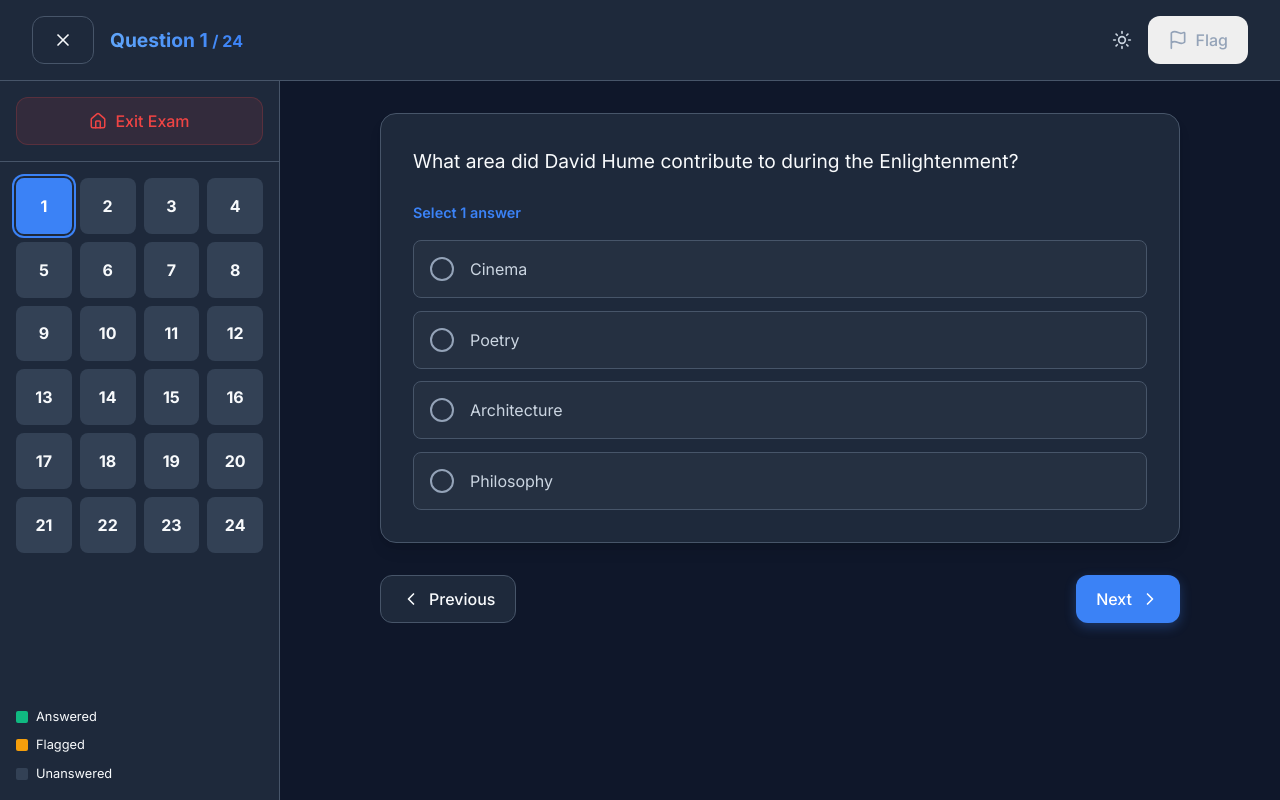
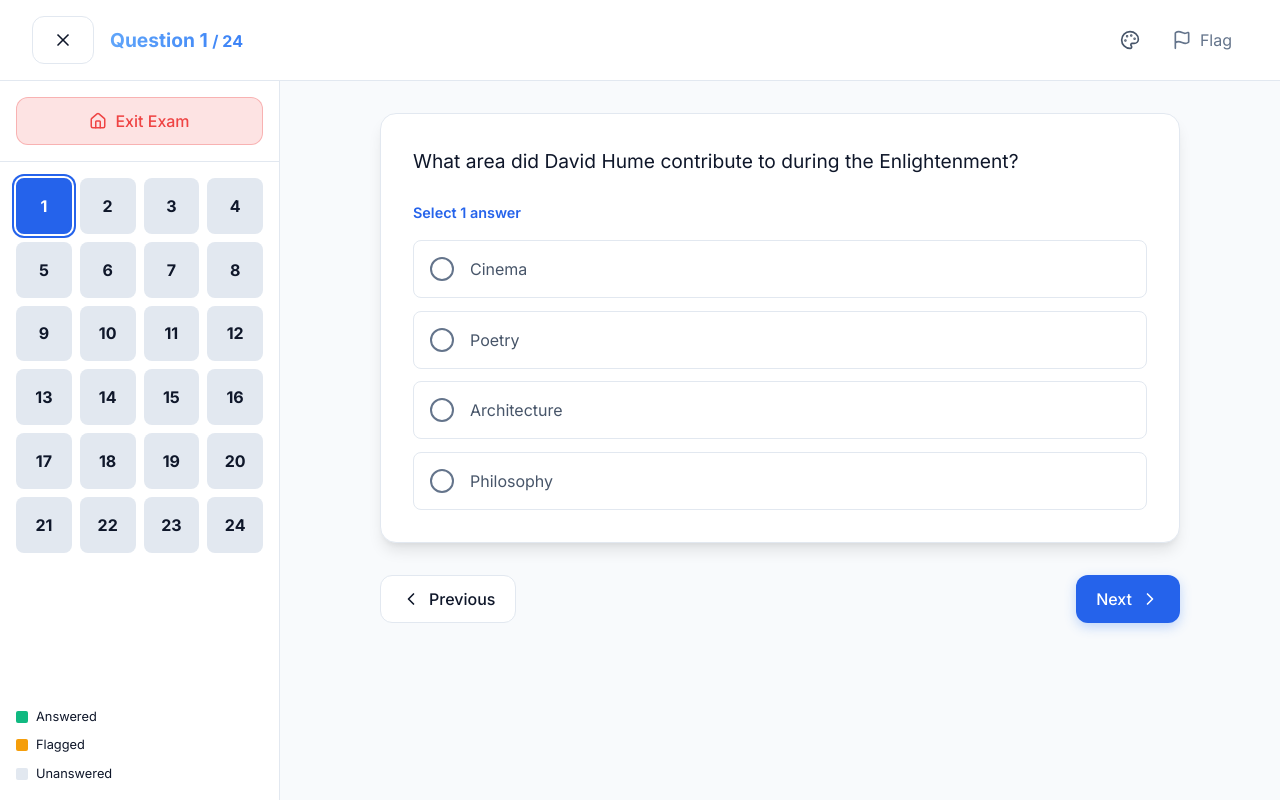
Before and after one commit to superarvind007/lifeintheuk, a React (Vite) app: page / in a window 1280 px wide. Both pictures are taken after a click on the button "Start Exam". Built offline with nearby package versions, Linux system fonts and the light colour scheme.

Commit message:
themes added

```diff
--- a/src/App.jsx
+++ b/src/App.jsx
@@ -14,7 +14,9 @@ function App() {
   const [isSearchOpen, setIsSearchOpen] = useState(false);
 
   const [theme, setTheme] = useState(() => {
-    return localStorage.getItem('life_uk_theme') || 'dark';
+    const saved = localStorage.getItem('life_uk_theme');
+    const allowed = ['light', 'dark', 'gradient'];
+    return allowed.includes(saved) ? saved : 'light';
   });
 
   useEffect(() => {
@@ -23,7 +25,11 @@ function App() {
   }, [theme]);
 
   const toggleTheme = () => {
-    setTheme(prev => prev === 'dark' ? 'light' : 'dark');
+    const themes = ['light', 'dark', 'gradient'];
+    setTheme(prev => {
+      const nextIdx = (themes.indexOf(prev) + 1) % themes.length;
+      return themes[nextIdx];
+    });
   };
 
   const startExam = (mode, setType, categories = ['All']) => {
--- a/src/components/ExamScreen.jsx
+++ b/src/components/ExamScreen.jsx
@@ -1,5 +1,5 @@
 import React, { useState, useEffect } from 'react';
-import { Menu, X, Clock, ChevronLeft, ChevronRight, CheckSquare, Flag, Home, Sun, Moon } from 'lucide-react';
+import { Menu, X, Clock, ChevronLeft, ChevronRight, CheckSquare, Flag, Home, Palette } from 'lucide-react';
 import { saveFlaggedIds, getFlaggedIds, getAnsweredIds, saveAnsweredIds } from '../utils';
 
 const ExamScreen = ({ mode, questions, initialFlags, initialAnswers, onSubmit, isFromFlaggedSet, onExit, theme, onToggleTheme }) => {
@@ -335,16 +335,22 @@ const ExamScreen = ({ mode, questions, initialFlags, initialAnswers, onSubmit, i
               background: 'transparent',
               color: 'var(--text-secondary)'
             }}
-            title={`Switch to ${theme === 'dark' ? 'Light' : 'Dark'} Mode`}
-            aria-label={`Switch to ${theme === 'dark' ? 'light' : 'dark'} mode`}
+            title={`Switch Theme (Current: ${theme.charAt(0).toUpperCase() + theme.slice(1)})`}
+            aria-label="Switch Theme"
           >
-            {theme === 'dark' ? <Sun size={20} /> : <Moon size={20} />}
+            <Palette size={20} />
           </button>
 
           <button
             className="btn"
             onClick={toggleFlag}
-            style={{ color: flagged.has(currentQ.question_id) ? 'var(--warning)' : 'var(--text-muted)' }}
+            style={{
+              backgroundColor: flagged.has(currentQ.question_id) ? 'var(--warning)' : 'transparent',
+              color: flagged.has(currentQ.question_id) ? '#1e293b' : 'var(--text-muted)', /* Dark text on warning bg */
+              fontWeight: flagged.has(currentQ.question_id) ? '600' : 'normal',
+              padding: '0.5rem 1rem',
+              transition: 'all 0.2s ease'
+            }}
           >
             <Flag size={20} fill={flagged.has(currentQ.question_id) ? 'currentColor' : 'none'} />
             {flagged.has(currentQ.question_id) ? 'Flagged' : 'Flag'}
--- a/src/components/WelcomeScreen.jsx
+++ b/src/components/WelcomeScreen.jsx
@@ -1,5 +1,5 @@
 import React, { useState, useEffect } from 'react';
-import { Play, Flag, Clock, BookOpen, AlertCircle, Trash2, HelpCircle, Sun, Moon, Map, Check } from 'lucide-react';
+import { Play, Flag, Clock, BookOpen, AlertCircle, Trash2, HelpCircle, Palette, Map, Check } from 'lucide-react';
 import { getFlaggedIds, saveFlaggedIds, getAnsweredIds, saveAnsweredIds } from '../utils';
 import questionsData from '../data/questions.json';
 
@@ -90,10 +90,10 @@ const WelcomeScreen = ({ onStart, totalQuestions, theme, onToggleTheme }) => {
           onClick={onToggleTheme}
           className="btn btn-secondary"
           style={{ padding: '0.6rem', borderRadius: '50%' }}
-          title={`Switch to ${theme === 'dark' ? 'Light' : 'Dark'} Mode`}
-          aria-label={`Switch to ${theme === 'dark' ? 'light' : 'dark'} mode`}
+          title={`Switch Theme (Current: ${theme.charAt(0).toUpperCase() + theme.slice(1)})`}
+          aria-label="Switch Theme"
         >
-          {theme === 'dark' ? <Sun size={20} /> : <Moon size={20} />}
+          <Palette size={20} />
         </button>
       </div>
 
--- a/src/index.css
+++ b/src/index.css
@@ -1,6 +1,26 @@
 @import url('https://fonts.googleapis.com/css2?family=Inter:wght@300;400;500;600;700&display=swap');
 
 :root {
+  /* Default: Light Theme */
+  --bg-primary: #f8fafc;
+  --bg-secondary: #ffffff;
+  --bg-tertiary: #e2e8f0;
+  --text-primary: #0f172a;
+  --text-secondary: #475569;
+  --text-muted: #64748b;
+  --accent: #2563eb;
+  --accent-hover: #1d4ed8;
+  --success: #10b981;
+  --danger: #ef4444;
+  --warning: #f59e0b;
+  --card-bg: #ffffff;
+  --border: #e2e8f0;
+  --border-focus: #60a5fa;
+  --radius: 0.75rem;
+  --sidebar-width: 280px;
+}
+
+[data-theme='dark'] {
   --bg-primary: #0f172a;
   --bg-secondary: #1e293b;
   --bg-tertiary: #334155;
@@ -9,27 +29,24 @@
   --text-muted: #94a3b8;
   --accent: #3b82f6;
   --accent-hover: #2563eb;
-  --success: #10b981;
-  --danger: #ef4444;
-  --warning: #f59e0b;
   --card-bg: #1e293b;
   --border: #475569;
-  --border-focus: #60a5fa;
-  --radius: 0.75rem;
-  --sidebar-width: 280px;
 }
 
-[data-theme='light'] {
-  --bg-primary: #f8fafc;
-  --bg-secondary: #ffffff;
-  --bg-tertiary: #e2e8f0;
-  --text-primary: #0f172a;
-  --text-secondary: #475569;
-  --text-muted: #64748b;
-  --accent: #2563eb;
-  --accent-hover: #1d4ed8;
-  --card-bg: #ffffff;
-  --border: #e2e8f0;
+[data-theme='gradient'] {
+  --bg-primary: linear-gradient(135deg, #0f2027 0%, #203a43 50%, #2c5364 100%);
+  --bg-secondary: rgba(255, 255, 255, 0.1);
+  --bg-tertiary: rgba(255, 255, 255, 0.05);
+  --text-primary: #ffffff;
+  --text-secondary: #e2e8f0;
+  --text-muted: #cbd5e1;
+  --accent: #39C2D7;
+  /* Cyan */
+  --accent-hover: #22a7be;
+  --card-bg: rgba(30, 41, 59, 0.7);
+  /* Semi-transparent dark */
+  --border: rgba(255, 255, 255, 0.1);
+  --radius: 0.75rem;
 }
 
 * {
@@ -45,7 +62,9 @@
 
 body {
   font-family: 'Inter', sans-serif;
-  background-color: var(--bg-primary);
+  background: var(--bg-primary);
+  background-attachment: fixed;
+  /* Ensures gradient fills screen */
   color: var(--text-primary);
   line-height: 1.6;
   -webkit-font-smoothing: antialiased;
@@ -98,14 +117,25 @@ button {
   border-color: var(--text-muted);
 }
 
+/* Improved Danger Button */
 .btn-danger {
-  background-color: rgba(239, 68, 68, 0.1);
+  background-color: rgba(239, 68, 68, 0.15);
   color: var(--danger);
-  border: 1px solid rgba(239, 68, 68, 0.2);
+  border: 1px solid rgba(239, 68, 68, 0.3);
+  backdrop-filter: blur(5px);
 }
 
 .btn-danger:hover {
-  background-color: rgba(239, 68, 68, 0.2);
+  background-color: rgba(239, 68, 68, 0.25);
+  border-color: var(--danger);
+}
+
+/* Gradient Theme Specific Overrides */
+[data-theme='gradient'] .btn-danger {
+  background-color: rgba(220, 38, 38, 0.3);
+  color: #fecaca;
+  /* Lighter text */
+  border: 1px solid rgba(220, 38, 38, 0.5);
 }
 
 .btn-success {
@@ -115,6 +145,9 @@ button {
 
 .card {
   background-color: var(--card-bg);
+  backdrop-filter: blur(10px);
+  /* For glassmorphism */
+  -webkit-backdrop-filter: blur(10px);
   border-radius: 1rem;
   border: 1px solid var(--border);
   padding: 1.5rem;
```
Also changed, not shown: 1 other file (tests, documents, lock files or other folders).
